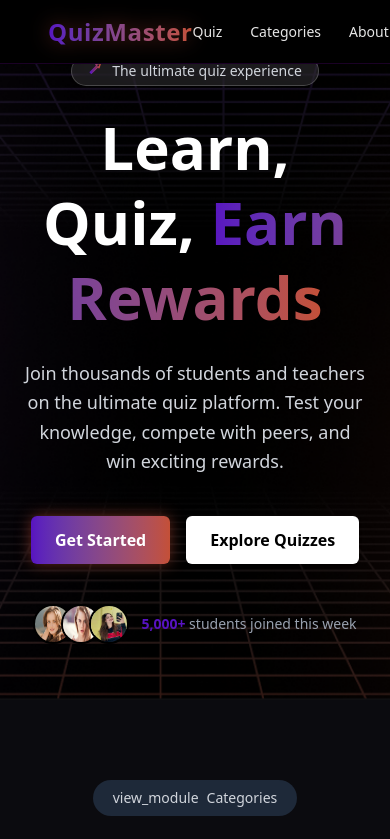
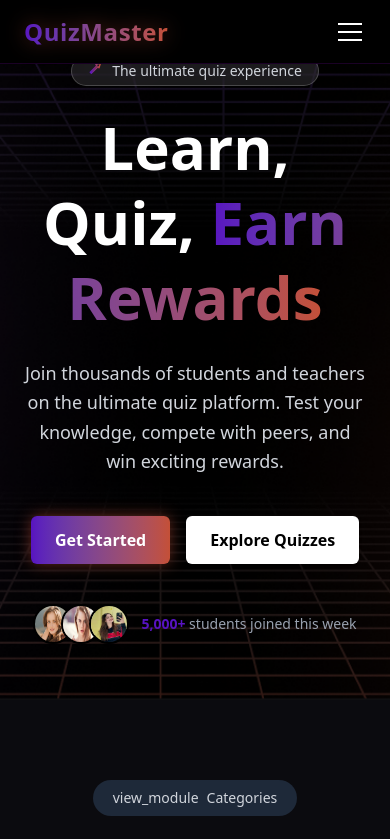
Before and after one commit to AndranikBaghdasaryanDev/QuizMaster, a React (Vite) app in the folder client/: page / in a window 390 px wide. Shown: the top 839 px of the page. Built offline with nearby package versions, Linux system fonts and the light colour scheme.

Commit message:
full added responsive design in main page section 1-2

```diff
--- a/client/src/pages/general/main/main.tsx
+++ b/client/src/pages/general/main/main.tsx
@@ -3,42 +3,80 @@ import { Link } from "react-router-dom"
 export const Mail = () => {
 	return <>
 
-		<header  className="z-1000 fixed top-0 left-0 w-full h-[64px] bg-black border-b border-[#1a0125]">
-			<nav className=" mx-auto h-full flex justify-between items-center px-12">
-
-				{/* Left: Logo */}
+		<header className="z-1000 fixed top-0 left-0 w-full h-[64px] bg-black border-b border-[#1a0125]">
+			<nav className="mx-auto h-full flex justify-between items-center px-6 md:px-12">
+				{/* === Left: Logo === */}
 				<h1 className="text-2xl font-bold bg-linear-to-r from-[#5813C1] to-[#C45037] bg-clip-text text-transparent tracking-wide drop-shadow-[0_0_10px_rgba(196,80,55,0.5)]">
 					QuizMaster
 				</h1>
 
-				{/* Center: Navigation */}
-				<ul className="flex gap-7 text-sm font-medium text-white/90">
+				{/* === Center: Navigation (hidden on small screens) === */}
+				<ul className="hidden md:flex gap-7 text-sm font-medium text-white/90">
 					<li className="hover:text-[#C45037] transition duration-300 cursor-pointer">Quiz</li>
-					<li className="hover:text-[#C45037] transition duration-300 cursor-pointer"><a href="#categoris">Categories</a></li>
+					<li className="hover:text-[#C45037] transition duration-300 cursor-pointer">
+						<a href="#categoris">Categories</a>
+					</li>
 					<li className="hover:text-[#C45037] transition duration-300 cursor-pointer">About</li>
-					<li className="hover:text-[#C45037] transition duration-300 cursor-pointer"><a href="#footerSection">Contacts</a></li>
-
+					<li className="hover:text-[#C45037] transition duration-300 cursor-pointer">
+						<a href="#footerSection">Contacts</a>
+					</li>
 				</ul>
 
-				{/* Right: Buttons */}
-				<div className="flex gap-4">
-					<Link
-						to="/login"
-					>
+				{/* === Right: Buttons (hidden on small screens) === */}
+				<div className="hidden md:flex gap-4">
+					<Link to="/login">
 						<button className="px-5 py-2 rounded-md bg-white text-black font-semibold shadow-[0_0_10px_rgba(255,255,255,0.5)] hover:bg-gray-100 transition duration-300 cursor-pointer">
 							Log In
 						</button>
 					</Link>
-					<Link
-						to="/signup"
-					>
+					<Link to="/signup">
 						<button className="px-5 py-2 rounded-md bg-linear-to-r from-[#5813C1] to-[#C45037] text-white font-semibold shadow-[0_0_15px_rgba(196,80,55,0.5)] hover:opacity-90 transition duration-300 cursor-pointer">
 							Sign Up
 						</button>
 					</Link>
 				</div>
+
+				{/* === Mobile Menu Button === */}
+				<div className="md:hidden relative">
+					<input id="menu-toggle" type="checkbox" className="peer hidden" />
+					<label
+						htmlFor="menu-toggle"
+						className="flex flex-col justify-center items-center w-8 h-8 cursor-pointer space-y-1.5"
+					>
+						<span className="block w-6 h-0.5 bg-white"></span>
+						<span className="block w-6 h-0.5 bg-white"></span>
+						<span className="block w-6 h-0.5 bg-white"></span>
+					</label>
+
+					{/* === Dropdown Menu === */}
+					<div className="absolute right-0 mt-3 w-52 bg-[#0f0f0f] border border-[#1a0125] rounded-lg shadow-lg opacity-0 translate-y-2 scale-95 peer-checked:opacity-100 peer-checked:translate-y-0 peer-checked:scale-100 transition-all duration-300 origin-top-right z-[9999]">
+						<ul className="flex flex-col text-white text-sm p-3 space-y-2">
+							<li className="hover:text-[#C45037] transition cursor-pointer">Quiz</li>
+							<li className="hover:text-[#C45037] transition cursor-pointer">
+								<a href="#categoris">Categories</a>
+							</li>
+							<li className="hover:text-[#C45037] transition cursor-pointer">About</li>
+							<li className="hover:text-[#C45037] transition cursor-pointer">
+								<a href="#footerSection">Contacts</a>
+							</li>
+						</ul>
+						<div className="flex flex-col p-3 gap-2 border-t border-[#1a0125]">
+							<Link to="/login">
+								<button className="w-full px-4 py-2 rounded-md bg-white text-black font-semibold hover:bg-gray-200 transition duration-300">
+									Log In
+								</button>
+							</Link>
+							<Link to="/signup">
+								<button className="w-full px-4 py-2 rounded-md bg-linear-to-r from-[#5813C1] to-[#C45037] text-white font-semibold hover:opacity-90 transition duration-300">
+									Sign Up
+								</button>
+							</Link>
+						</div>
+					</div>
+				</div>
 			</nav>
 		</header>
+
 
 
 
@@ -137,7 +175,7 @@ export const Mail = () => {
 			</section>
 
 			{/* === Section 2–4 (placeholders) === */}
-			<section id="#categories" className="min-h-screen bg-[#0b0b0f] text-white px-6 py-20">
+			<section id="categoris" className="min-h-screen bg-[#0b0b0f] text-white px-6 py-20">
 				{/* Header */}
 				<div className="text-center mb-16">
 					<button className="bg-gray-800 text-gray-300 px-5 py-2 rounded-full text-sm mb-5 flex items-center mx-auto space-x-2 hover:bg-gray-700 transition">
```
